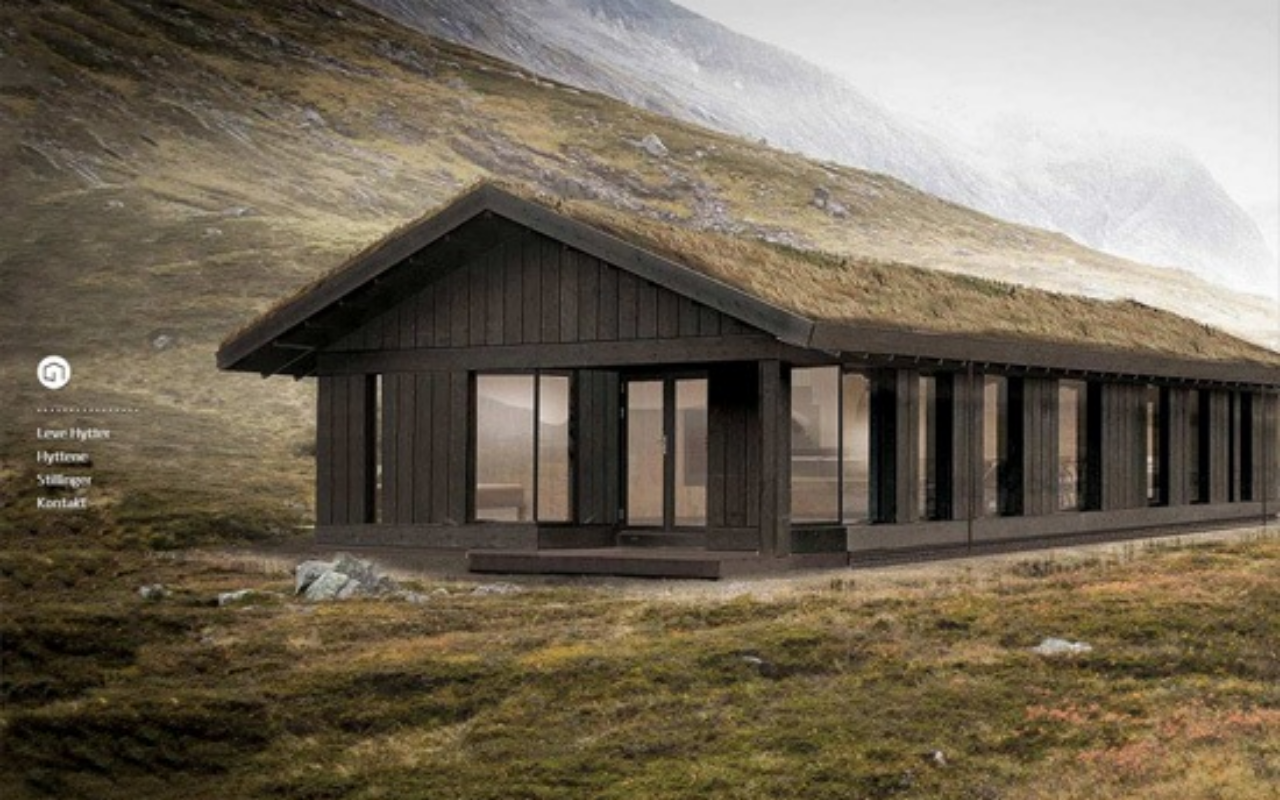
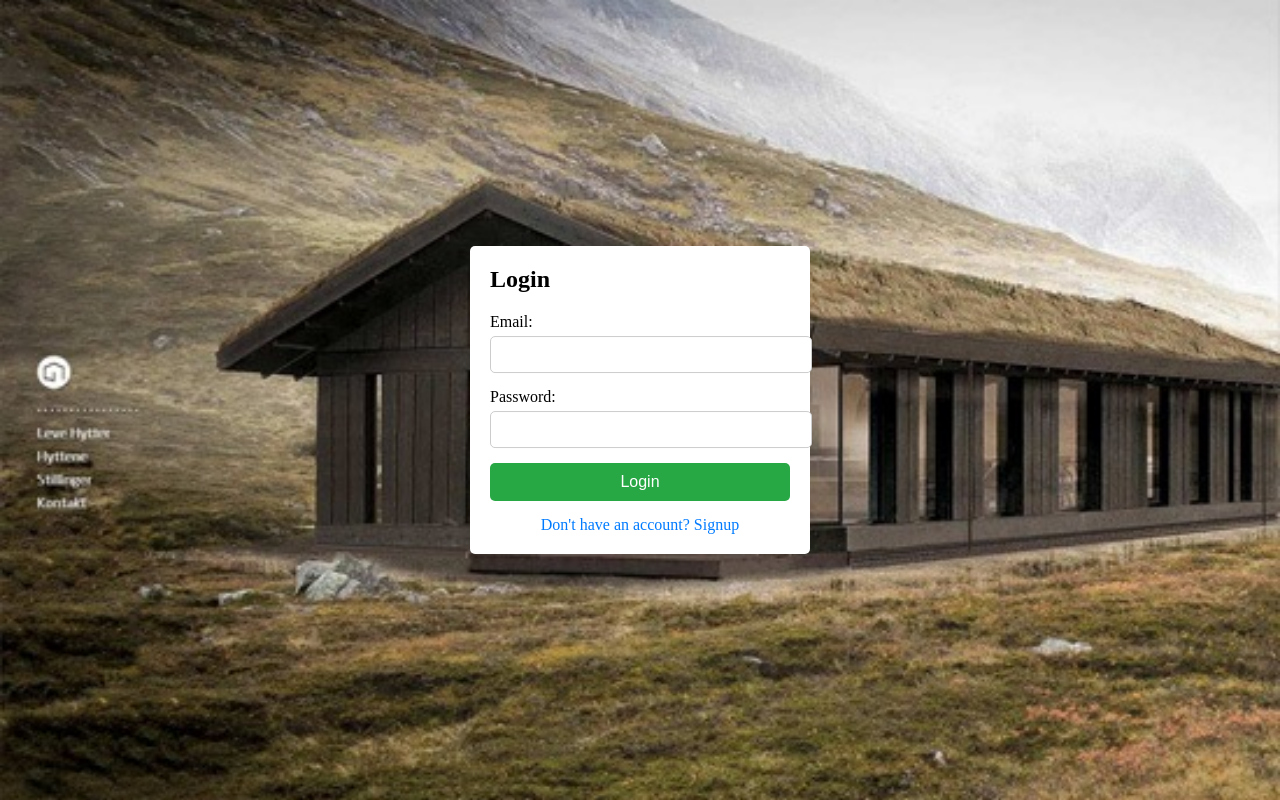
Before and after one commit to Krishna-432001/homepage-website, a plain HTML site: page index.html in a window 1280 px wide. Drawn offline with Linux system fonts and the light colour scheme.

Commit message:
login and signup form added
images can added

```diff
--- a/index.html
+++ b/index.html
@@ -3,7 +3,7 @@
 <head>
     <meta charset="UTF-8">
     <meta name="viewport" content="width=device-width, initial-scale=1.0">
-    <title>Image Scroll Page</title>
+    <title>Image Scroll Page with Login and Signup</title>
     <style>
         body, html {
             margin: 0;
@@ -30,23 +30,113 @@
         .visible {
             opacity: 1;
         }
+        .form-container {
+            width: 300px;
+            background: #fff;
+            padding: 20px;
+            border-radius: 5px;
+            box-shadow: 0 0 10px rgba(0,0,0,0.1);
+            position: absolute;
+            top: 50%;
+            left: 50%;
+            transform: translate(-50%, -50%);
+            z-index: 10;
+        }
+        .form-container h2 {
+            margin-top: 0;
+        }
+        .form-group {
+            margin-bottom: 15px;
+        }
+        .form-group label {
+            display: block;
+            margin-bottom: 5px;
+        }
+        .form-group input {
+            width: 100%;
+            padding: 10px;
+            border: 1px solid #ccc;
+            border-radius: 5px;
+        }
+        .form-group button {
+            width: 100%;
+            padding: 10px;
+            border: none;
+            border-radius: 5px;
+            background-color: #28a745;
+            color: #fff;
+            font-size: 16px;
+            cursor: pointer;
+        }
+        .form-group button:hover {
+            background-color: #218838;
+        }
+        .toggle-btn {
+            text-align: center;
+            margin-top: 15px;
+            cursor: pointer;
+            color: #007bff;
+        }
+        .toggle-btn:hover {
+            text-decoration: underline;
+        }
     </style>
 </head>
 <body>
     <div class="container" id="imageContainer"></div>
 
+    <div class="form-container" id="formContainer">
+        <!-- Login Form -->
+        <div id="loginForm">
+            <h2>Login</h2>
+            <div class="form-group">
+                <label for="loginEmail">Email:</label>
+                <input type="email" id="loginEmail" required>
+            </div>
+            <div class="form-group">
+                <label for="loginPassword">Password:</label>
+                <input type="password" id="loginPassword" required>
+            </div>
+            <div class="form-group">
+                <button onclick="handleLogin()">Login</button>
+            </div>
+            <div class="toggle-btn" onclick="toggleForm()">Don't have an account? Signup</div>
+        </div>
+
+        <!-- Signup Form -->
+        <div id="signupForm" style="display: none;">
+            <h2>Signup</h2>
+            <div class="form-group">
+                <label for="signupName">Name:</label>
+                <input type="text" id="signupName" required>
+            </div>
+            <div class="form-group">
+                <label for="signupEmail">Email:</label>
+                <input type="email" id="signupEmail" required>
+            </div>
+            <div class="form-group">
+                <label for="signupPassword">Password:</label>
+                <input type="password" id="signupPassword" required>
+            </div>
+            <div class="form-group">
+                <button onclick="handleSignup()">Signup</button>
+            </div>
+            <div class="toggle-btn" onclick="toggleForm()">Already have an account? Login</div>
+        </div>
+    </div>
+
     <script>
+        // Image Scrolling Logic
         const imagePaths = ['images/image1.jpg', 'images/image2.jpg', 'images/image3.jpg'];
         const container = document.getElementById('imageContainer');
 
         let currentIndex = 0;
 
-        // Create and add image elements to the container
         imagePaths.forEach((path, index) => {
             const imageDiv = document.createElement('div');
             imageDiv.classList.add('image');
             if (index === 0) {
-                imageDiv.classList.add('visible'); // Show the first image initially
+                imageDiv.classList.add('visible');
             }
             imageDiv.style.backgroundImage = `url('${path}')`;
             container.appendChild(imageDiv);
@@ -54,7 +144,6 @@
 
         const images = document.querySelectorAll('.image');
 
-        // Handle click events
         container.addEventListener('click', (e) => {
             const y = e.clientY;
             const halfHeight = window.innerHeight / 2;
@@ -66,7 +155,6 @@
             }
         });
 
-        // Handle scroll events
         let lastScrollTop = 0;
         window.addEventListener('wheel', (e) => {
             const delta = e.deltaY;
@@ -78,7 +166,6 @@
             }
         });
 
-        // Handle touch events for mobile
         let startY = 0;
         container.addEventListener('touchstart', (e) => {
             startY = e.touches[0].clientY;
@@ -94,7 +181,6 @@
             startY = moveY;
         });
 
-        // Transition to the next image
         function transitionToNextImage() {
             if (currentIndex < images.length - 1) {
                 images[currentIndex].classList.remove('visible');
@@ -103,7 +189,6 @@
             }
         }
 
-        // Transition to the previous image
         function transitionToPreviousImage() {
             if (currentIndex > 0) {
                 images[currentIndex].classList.remove('visible');
@@ -111,6 +196,42 @@
                 images[currentIndex].classList.add('visible');
             }
         }
+
+        // Login and Signup Logic
+        function toggleForm() {
+            const loginForm = document.getElementById('loginForm');
+            const signupForm = document.getElementById('signupForm');
+            if (loginForm.style.display === 'none') {
+                loginForm.style.display = 'block';
+                signupForm.style.display = 'none';
+            } else {
+                loginForm.style.display = 'none';
+                signupForm.style.display = 'block';
+            }
+        }
+
+        function handleLogin() {
+            const email = document.getElementById('loginEmail').value;
+            const password = document.getElementById('loginPassword').value;
+
+            if (email && password) {
+                console.log('Logging in with:', email, password);
+            } else {
+                alert('Please fill in all fields.');
+            }
+        }
+
+        function handleSignup() {
+            const name = document.getElementById('signupName').value;
+            const email = document.getElementById('signupEmail').value;
+            const password = document.getElementById('signupPassword').value;
+
+            if (name && email && password) {
+                console.log('Signing up with:', name, email, password);
+            } else {
+                alert('Please fill in all fields.');
+            }
+        }
     </script>
 </body>
 </html>
```
Also changed, not shown: images/image4.webp (added), images/image5.png (added), images/image6.webp (added), images/image7.webp (added).
